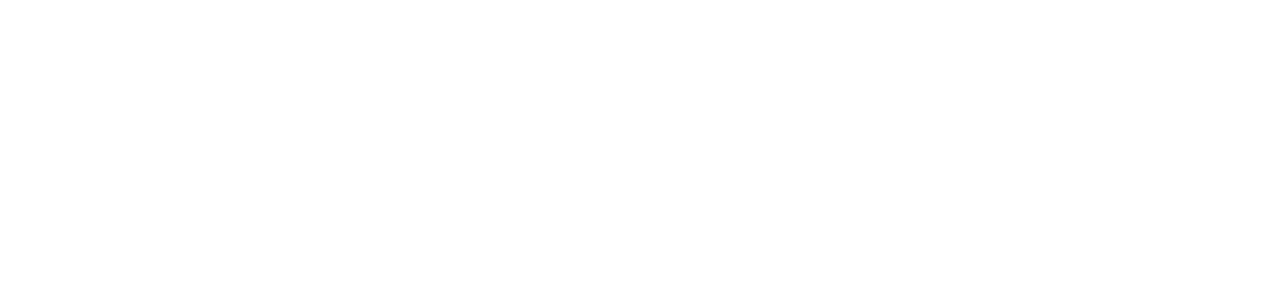
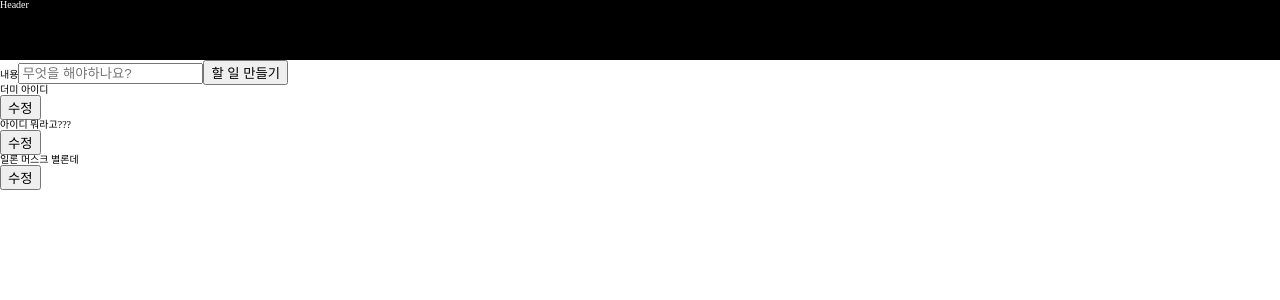
Before and after one commit to movie42/todo, a React (Create React App) app: page /todo in a window 1280 px wide. Before the commit this address had no page. Shown: the top 300 px of the page. Built offline with nearby package versions, Linux system fonts and the light colour scheme.

Commit message:
Todo Page 컴포넌트 생성

```diff
--- /dev/null
+++ b/src/Pages/Todo/Todo.tsx
@@ -0,0 +1,37 @@
+import React from "react";
+import TodoCreate from "./TodoCreate";
+import TodoList from "./TodoList";
+
+interface ITodoProps {}
+
+const Todo = () => {
+  const todoList = [
+    {
+      id: 1,
+      todo: "더미 아이디",
+      isCompleted: false,
+      userId: 1
+    },
+    {
+      id: 2,
+      todo: "아이디 뭐라고???",
+      isCompleted: false,
+      userId: 1
+    },
+    {
+      id: 3,
+      todo: "일론 머스크 별론데",
+      isCompleted: false,
+      userId: 1
+    }
+  ];
+
+  return (
+    <div>
+      <TodoCreate />
+      <TodoList todoList={todoList} />
+    </div>
+  );
+};
+
+export default Todo;
--- /dev/null
+++ b/src/Pages/Todo/TodoCreate.tsx
@@ -0,0 +1,17 @@
+import React from "react";
+
+interface ITodoCreateProps {}
+
+const TodoCreate = () => {
+  return (
+    <div>
+      <form>
+        <label>내용</label>
+        <input type="text" placeholder="무엇을 해야하나요?" />
+        <button>할 일 만들기</button>
+      </form>
+    </div>
+  );
+};
+
+export default TodoCreate;
--- /dev/null
+++ b/src/Pages/Todo/TodoEdit.tsx
@@ -0,0 +1,13 @@
+import React from "react";
+
+interface ITodoEditProps {}
+
+const TodoEdit = () => {
+  return (
+    <form>
+      <input type="text" />
+    </form>
+  );
+};
+
+export default TodoEdit;
--- /dev/null
+++ b/src/Pages/Todo/TodoItem.tsx
@@ -0,0 +1,28 @@
+import React, { useState } from "react";
+import TodoEdit from "./TodoEdit";
+
+interface ITodoItemProps {
+  id: number;
+  todo: string;
+  isCompleted: boolean;
+  userId: number;
+}
+
+const TodoItem = ({ id, todo, isCompleted, userId }: ITodoItemProps) => {
+  const [isEdit, setIsEdit] = useState(false);
+
+  return (
+    <li>
+      {isEdit ? (
+        <TodoEdit />
+      ) : (
+        <div>
+          <h3>{todo}</h3>
+          <button onClick={() => setIsEdit(true)}>수정</button>
+        </div>
+      )}
+    </li>
+  );
+};
+
+export default TodoItem;
--- /dev/null
+++ b/src/Pages/Todo/TodoList.tsx
@@ -0,0 +1,30 @@
+import React from "react";
+import TodoItem from "./TodoItem";
+
+interface ITodoListProps {
+  todoList: ITodoItemProps[];
+}
+
+interface ITodoItemProps {
+  id: number;
+  todo: string;
+  isCompleted: boolean;
+  userId: number;
+}
+
+const TodoList = ({ todoList }: ITodoListProps) => {
+  return (
+    <ul>
+      {todoList.map(({ id, todo, isCompleted, userId }) => (
+        <TodoItem
+          id={id}
+          todo={todo}
+          isCompleted={isCompleted}
+          userId={userId}
+        />
+      ))}
+    </ul>
+  );
+};
+
+export default TodoList;
--- a/src/Pages/index.ts
+++ b/src/Pages/index.ts
@@ -1 +1,2 @@
 export { default as Authentication } from "./Auth/Authentication";
+export { default as Todo } from "./Todo/Todo";
--- a/src/Routes/Router.tsx
+++ b/src/Routes/Router.tsx
@@ -1,7 +1,7 @@
 import { Route, Routes } from "react-router-dom";
 
 import { MainLayout } from "@/Components";
-import { Authentication } from "@/Pages";
+import { Authentication, Todo } from "@/Pages";
 
 interface IRouterProps {}
 
@@ -10,6 +10,7 @@
     <Routes>
       <Route element={<MainLayout />}>
         <Route path="/" element={<Authentication />} />
+        <Route path="/todo" element={<Todo />} />
       </Route>
     </Routes>
   );
--- a/src/lib/Immutable/Immutable.ts
+++ b/src/lib/Immutable/Immutable.ts
@@ -1,4 +1,4 @@
 export const REG_EXP = {
-  email: "[a-z0-9]+@[a-z]+.[a-z]{2,3}",
+  email: "^([0-9a-zA-Z_.-]+)@([0-9a-zA-Z_-]+)(.[0-9a-zA-Z_-]+){2,3}$",
   password: "^.{8,}"
 };
```
